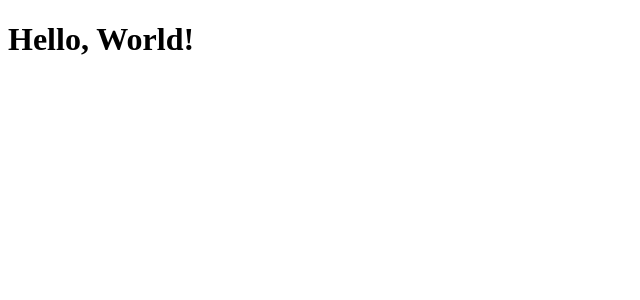
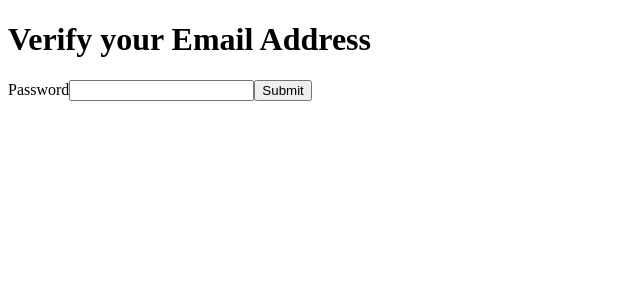
Before and after one commit to knowmetools/km-web, a React (Create React App) app: page /verify-email/1 in a window 1280 px wide. Shown: the top 300 px of the page, without its empty margins (0-640 px from the left). Built offline with nearby package versions, Linux system fonts and the light colour scheme.

Commit message:
Add basic email verification structure.

```diff
--- a/package.json
+++ b/package.json
@@ -5,6 +5,7 @@
   "dependencies": {
     "react": "^16.2.0",
     "react-dom": "^16.2.0",
+    "react-router-dom": "^4.2.2",
     "react-scripts": "1.1.1"
   },
   "scripts": {
--- a/src/App.jsx
+++ b/src/App.jsx
@@ -1,8 +1,15 @@
 import React from 'react';
+import { BrowserRouter, Route, Switch } from 'react-router-dom';
+
+import { EmailVerificationContainer } from './containers';
 
 
 const App = () => (
-  <h1>Hello, World!</h1>
+  <BrowserRouter>
+    <Switch>
+      <Route path="/verify-email/:key" component={EmailVerificationContainer} />
+    </Switch>
+  </BrowserRouter>
 );
 
 
--- /dev/null
+++ b/src/components/PasswordForm.jsx
@@ -0,0 +1,33 @@
+import React from 'react';
+
+
+/**
+ * Form for prompting the user for their password.
+ */
+class PasswordForm extends React.Component {
+  onSubmit = (e) => {
+    e.preventDefault();
+
+    alert("Password form submitted.");
+  }
+
+  render() {
+    return (
+      <form onSubmit={this.onSubmit}>
+        <label for="password">Password</label>
+        <input
+          autocomplete="current-password"
+          autofocus
+          id="password"
+          name="password"
+          required
+          type="password"
+        />
+        <button type="submit">Submit</button>
+      </form>
+    );
+  }
+}
+
+
+export default PasswordForm;
--- /dev/null
+++ b/src/components/index.js
@@ -0,0 +1 @@
+export { default as PasswordForm } from './PasswordForm';
--- /dev/null
+++ b/src/containers/EmailVerificationContainer.jsx
@@ -0,0 +1,18 @@
+import React from 'react';
+
+import { PasswordForm } from '../components';
+
+
+class EmailVerificationContainer extends React.Component {
+  render() {
+    return (
+      <React.Fragment>
+        <h1>Verify your Email Address</h1>
+        <PasswordForm />
+      </React.Fragment>
+    );
+  }
+}
+
+
+export default EmailVerificationContainer;
--- /dev/null
+++ b/src/containers/index.js
@@ -0,0 +1 @@
+export { default as EmailVerificationContainer } from './EmailVerificationContainer';
```
Also changed, not shown: 1 other file (tests, documents, lock files or other folders).
